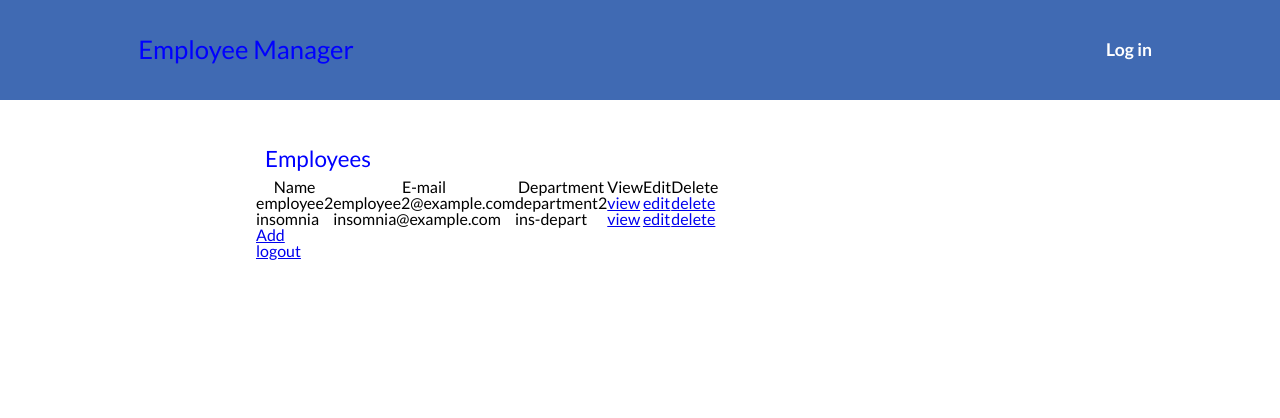
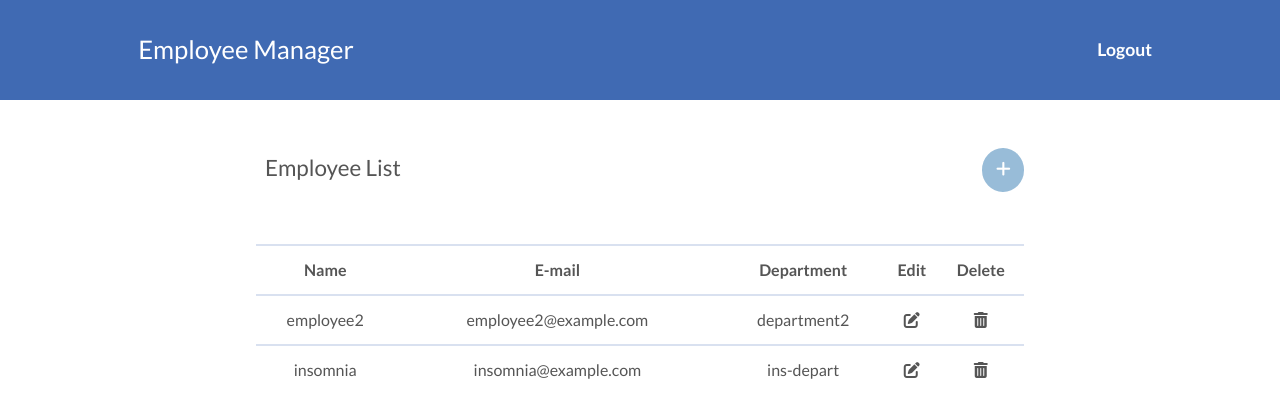
Before and after one commit to jaenia/ssys-employee-manager, a Django app: page / in a window 1280 px wide. Shown: the top 418 px of the page. Run offline with Django 3.2, Linux system fonts and the light colour scheme; a user stored in the database is signed in; data comes from the database, SQL or seed files in the repository; both versions use the stored data as it was after the commit; some libraries are stand-ins or nearby versions.

Commit message:
Add final layout and navigation

```diff
--- a/employees/static/css/employee.css
+++ /dev/null
@@ -1,3 +0,0 @@
-h1 {
-  color: blue;
-}
--- a/employees/static/css/style.css
+++ b/employees/static/css/style.css
@@ -3,6 +3,7 @@
 body {
   font-family: 'Lato', sans-serif;
   font-size: 16px;
+  color: #555;
 }
 
 h1, h2, h3 {
@@ -55,6 +56,16 @@ header {
   font-size: 1.05em;
   font-weight: bold;
   padding: 0.8em 1.6em;
+  cursor: pointer;
+  transition: background-color ease 0.4s;
+}
+
+.error-msg {
+  color: #DB8181;
+}
+
+.btn:hover {
+  background-color: #2d569e;
 }
 
 input {
@@ -76,6 +87,37 @@ input:focus {
 input::placeholder {
   color: #aaa;
   text-transform: capitalize;
+}
+
+table {
+  width: 100%;
+}
+
+tr, tbody tr {
+  border-top: 2px solid rgba(64, 106, 179, 0.2);
+}
+
+table td, table th {
+  height: 3em;
+  vertical-align: middle;
+  text-align: center;
+}
+
+table a {
+  text-decoration: none;
+  color: #555;
+}
+
+thead {
+  font-weight: bold;
+}
+
+#employee-form h2 {
+  margin-bottom: 3em;
+}
+
+#employee-form input {
+  margin-bottom: 1em;
 }
 
 .card {
@@ -112,6 +154,35 @@ input::placeholder {
   display: flex;
   justify-content: center;
   background-color: #F6F8FA;
+}
+
+.list-title-wrapper {
+  margin-bottom: 3em;
+  padding-bottom: 0.3em;
+  display: flex;
+  justify-content: space-between;
+}
+
+.list-title-wrapper .btn {
+  padding: 0.8em;
+  border-radius: 50%;
+  text-align: center;
+  vertical-align: middle;
+  background-color: #98BCD8;
+  transition: background-color ease 0.4s;
+}
+
+.list-title-wrapper .btn:hover {
+  background-color: #80a8c7;
+}
+
+.list-title-wrapper .btn.danger {
+  background-color: #DB8181;
+}
+
+
+.list-title-wrapper .btn.danger:hover {
+  background-color: #BD6A6A;
 }
 
 .color-text-white {
@@ -159,14 +230,3 @@ input::placeholder {
   background-repeat: no-repeat;
   background-size: cover;
 }
-
-
-
-
-
-/* #406AB3 azul
-#555 cinza texto
-#C2D8EB azul claro
-#553F8F cor degradê 1
-#67AFDE cor degradê 2
-#2d569e botão hover */
--- a/employees/templates/base.html
+++ b/employees/templates/base.html
@@ -13,5 +13,6 @@
 <body>
     {% block content %}
     {% endblock content %}
+    <script src="https://kit.fontawesome.com/32d34106f3.js"></script>
 </body>
 </html>
--- a/employees/templates/employee_form.html
+++ b/employees/templates/employee_form.html
@@ -2,11 +2,11 @@
 
 {% block content %}
     {% include 'header.html' %}
-    <main>
-      <h1>Employee Form</h1>
+    <main id="employee-form">
+      <h2>Employee Form</h2>
       <form method="post">{% csrf_token %}
           {{ form.as_p }}
-          <input type="submit" value="Submit" />
+          <input class="btn" type="submit" value="Submit" />
       </form>
     </main>
 {% endblock %}
--- a/employees/templates/employee_list.html
+++ b/employees/templates/employee_list.html
@@ -3,10 +3,11 @@
 
 {% block content %}
     {% include 'header.html' %}
-    <main>
-      <h1>Employees</h1>
-
-      <link rel="stylesheet" href="{% static 'css/employee.css' %}">
+    <main id="employee-list">
+      <div class="list-title-wrapper">
+        <h2>Employee List</h2>
+        <a href="{% url 'employee_add' %}" class="btn"><i class="fas fa-plus"></i></a>
+      </div>
 
       <table border="1">
       <thead>
@@ -14,7 +15,6 @@
           <th>Name</th>
           <th>E-mail</th>
           <th>Department</th>
-          <th>View</th>
           <th>Edit</th>
           <th>Delete</th>
           </tr>
@@ -25,16 +25,19 @@
           <td>{{ employee.name }}</td>
           <td>{{ employee.email }}</td>
           <td>{{ employee.department }}</td>
-          <td><a href="{% url "employee_view" employee.id %}">view</a></td>
-          <td><a href="{% url "employee_edit" employee.id %}">edit</a></td>
-          <td><a href="{% url "employee_delete" employee.id %}">delete</a></td>
+          <td>
+            <a href="{% url 'employee_edit' employee.id %}">
+              <i class="fas fa-edit"></i>
+            </a>
+          </td>
+          <td>
+            <a href="{% url 'employee_delete' employee.id %}" >
+              <i class="fas fa-trash-alt"></i>
+            </a>
+          </td>
           </tr>
           {% endfor %}
       </tbody>
       </table>
-
-      <a href="{% url "employee_add" %}">Add</a>
-
-      <p><a href="{% url 'logout' %}">logout</a></p>
     </main>
 {% endblock %}
--- a/employees/templates/header.html
+++ b/employees/templates/header.html
@@ -2,7 +2,11 @@
   <div class="header-content">
     <h1>Employee Manager</h1>
     <nav>
-      <a href="" class="link-login">Log in</a>
+      {% if user.is_authenticated %}
+        <a href="{% url 'logout' %}" class="link-login">Logout</a>
+      {% else %}
+        <a href="{% url 'login' %}" class="link-login">Login</a>
+      {% endif %}
     </nav>
   </div>
 </header>
--- a/employees/urls.py
+++ b/employees/urls.py
@@ -4,7 +4,6 @@ from employees.api import viewsets
 
 urlpatterns = [
     path('', views.employee_list, name='employee_list'),
-    path('view/<int:pk>/', views.employee_view, name='employee_view'),
     path('add/', views.employee_create, name='employee_add'),
     path('edit/<int:pk>/', views.employee_update, name='employee_edit'),
     path('delete/<int:pk>/', views.employee_delete, name='employee_delete'),
--- a/employees/views.py
+++ b/employees/views.py
@@ -14,11 +14,6 @@ def employee_list(request):
     data = {}
     data['object_list'] = employee
     return render(request, 'employee_list.html', data)
-
-@login_required
-def employee_view(request, pk):
-    employee= get_object_or_404(Employee, pk=pk)
-    return render(request, 'employee_detail.html', {'object':employee})
 
 @login_required
 def employee_create(request):
@@ -44,13 +39,3 @@ def employee_delete(request, pk):
         employee.delete()
         return redirect('employee_list')
     return render(request, 'employee_confirm_delete.html', {'object':employee})
-
-# def login(request):
-#     username = request.POST['username']
-#     password = request.POST['password']
-#     user = authenticate(request, username=username, password=password)
-#     if user is not None:
-#         login(request, user)
-#         return redirect('employee_list')
-#     else:
-#         return('invalid login')
```
Also changed, not shown: employees/templates/employee_confirm_delete.html (+14 -4 lines), employees/templates/employee_detail.html (deleted, +0 -11 lines), templates/registration/login.html (+5 -7 lines), db.sqlite3.
